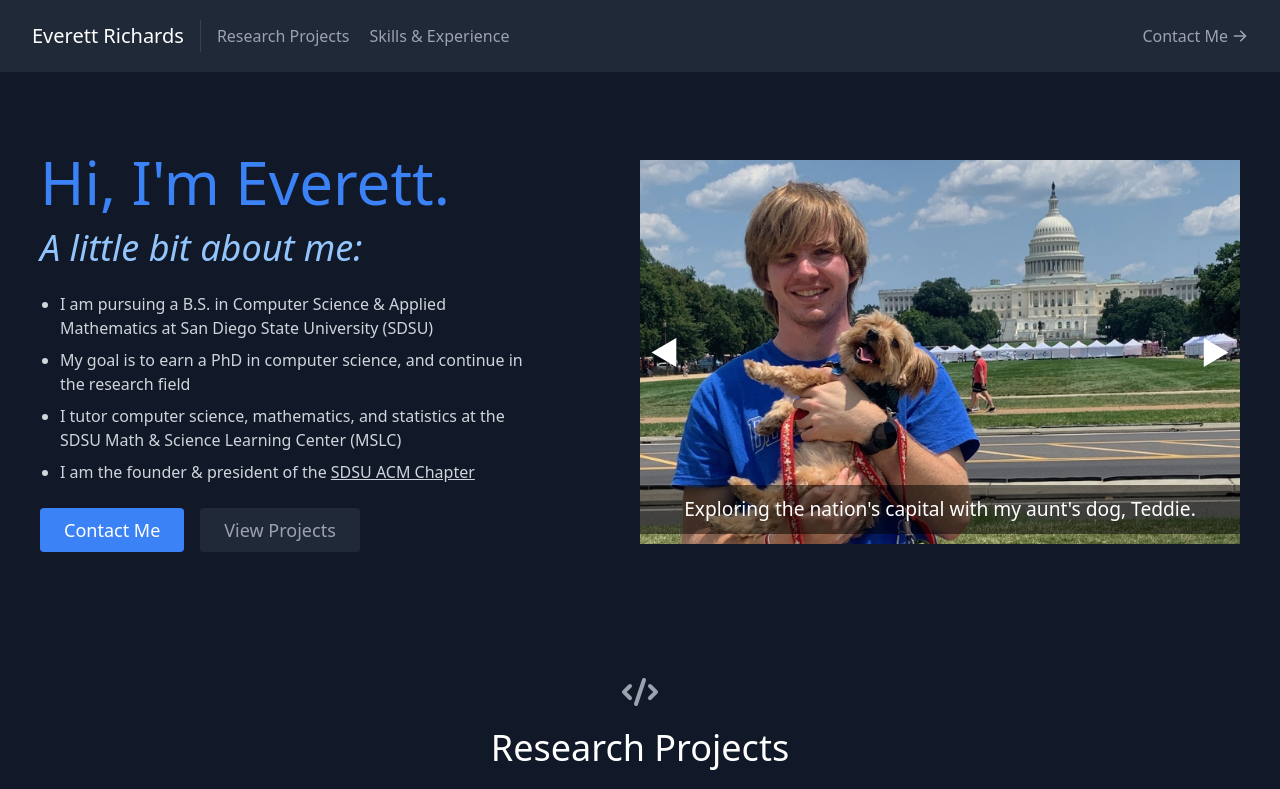
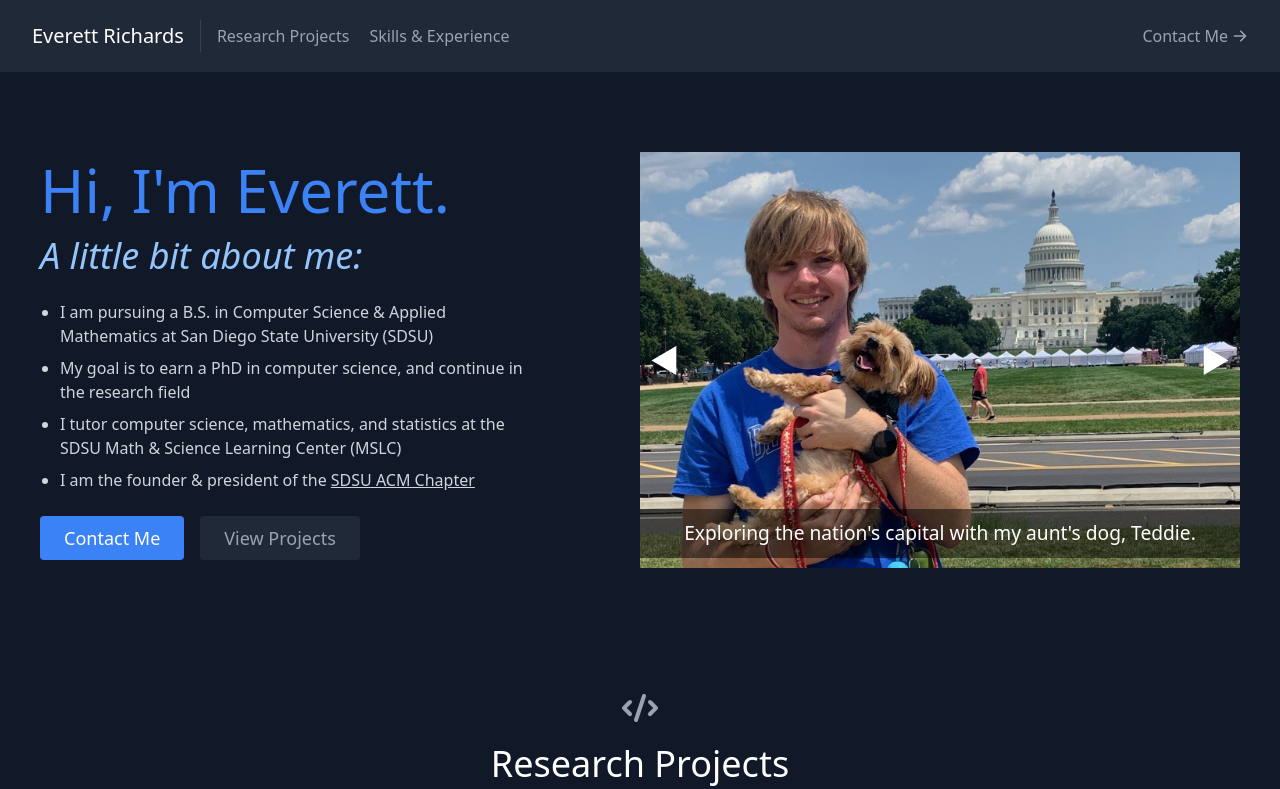
Before and after one commit to EverettRichards/Portfolio, a React (Create React App) app: page / in a window 1280 px wide. Shown: the top 789 px of the page. Built offline with nearby package versions, Linux system fonts and the light colour scheme.

Commit message:
Made the slideshow slightly taller

```diff
--- a/src/components/Slideshow.css
+++ b/src/components/Slideshow.css
@@ -4,7 +4,7 @@
     justify-content: center;
     position: relative;
     /*width: 50%; /* Adjust this to your desired fixed width */
-    height: 24em; /* Adjust this to your desired fixed height */
+    height: 26em; /* Adjust this to your desired fixed height */
     overflow: hidden;
     background-color: #000; /* Background color to fill the space if the image is smaller */
   }
```
Also changed, not shown: 8 other files (tests, documents, lock files or other folders).
